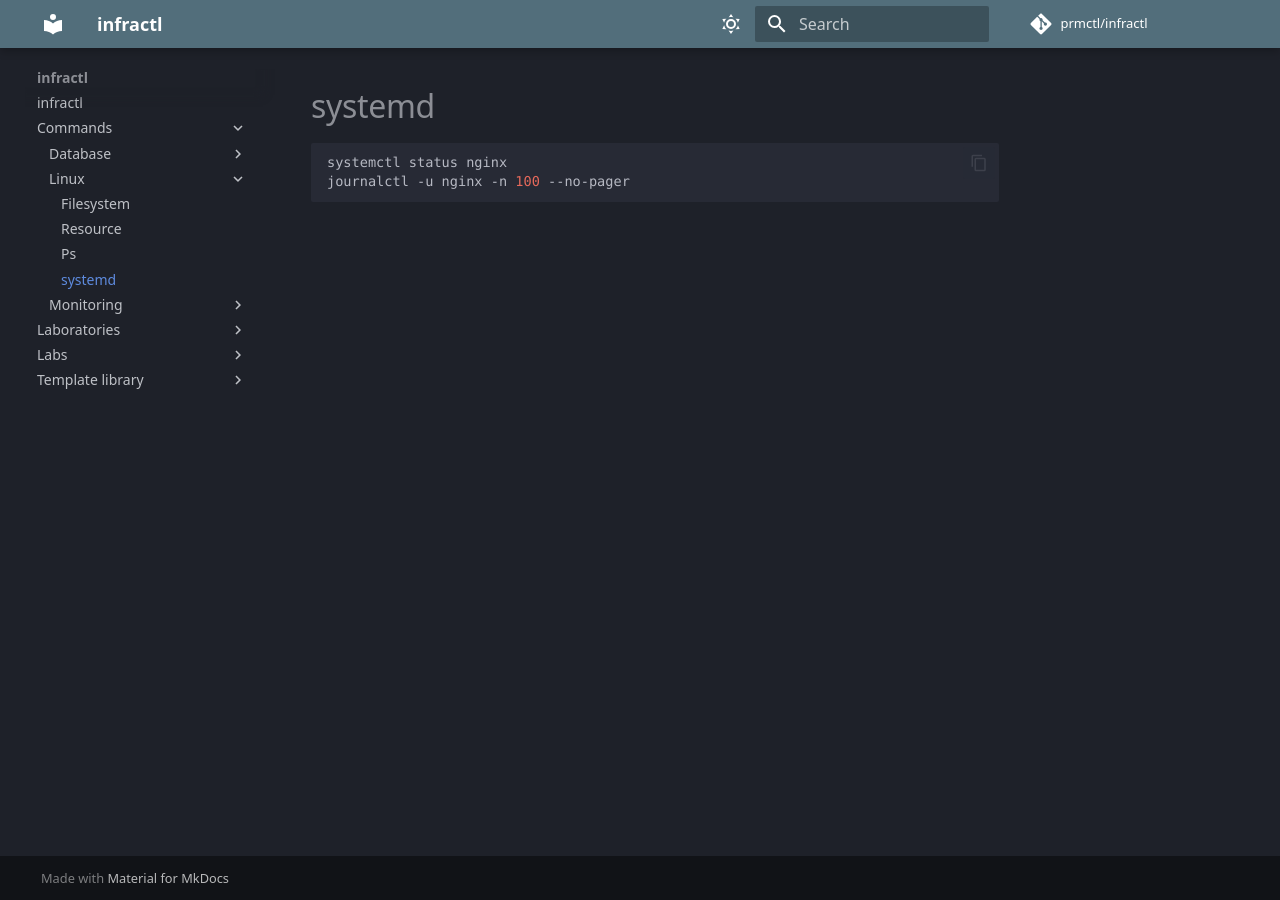
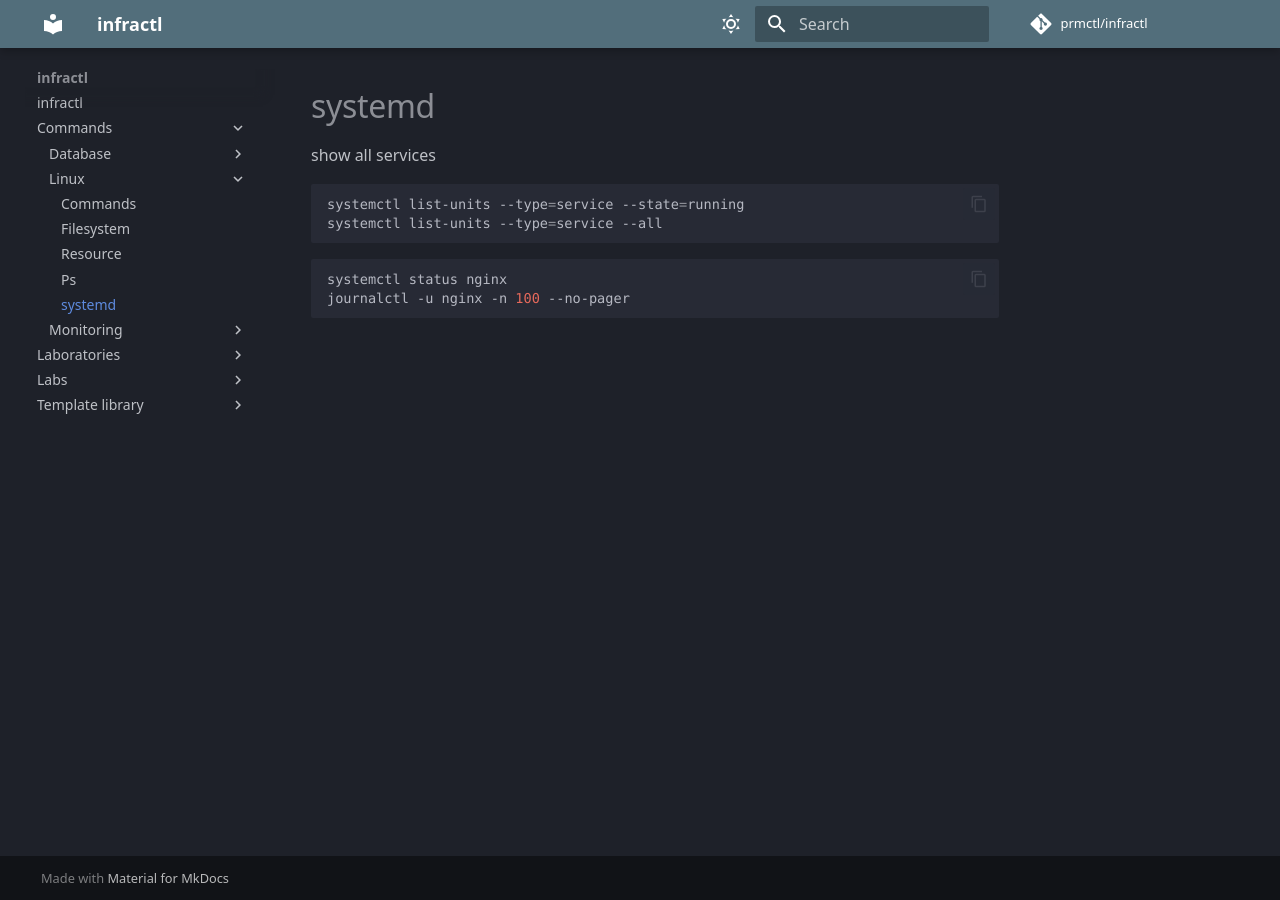
Before and after one commit to prmctl/infractl, an MkDocs documentation site: the page built from docs/commands/linux/systemd.md, in a window 1280 px wide. Built offline with MkDocs 1.6.1 and Material for MkDocs 9.7.7, drawn with Linux system fonts in a browser that asks for light colours; comment, search, counter and statistics services are not loaded.

Commit message:
add incident

````diff
--- a/docs/commands/linux/systemd.md
+++ b/docs/commands/linux/systemd.md
@@ -1,4 +1,10 @@
 # systemd
+
+show all services
+```sh
+systemctl list-units --type=service --state=running
+systemctl list-units --type=service --all
+```
 
 ```bash
 systemctl status nginx
````
Also changed, not shown: docs/commands/linux/commands.md (added, +4 -0 lines), docs/commands/linux/ps.md (+5 -0 lines), docs/laboratories/linux/linux-incident.md (+2 -5 lines).
